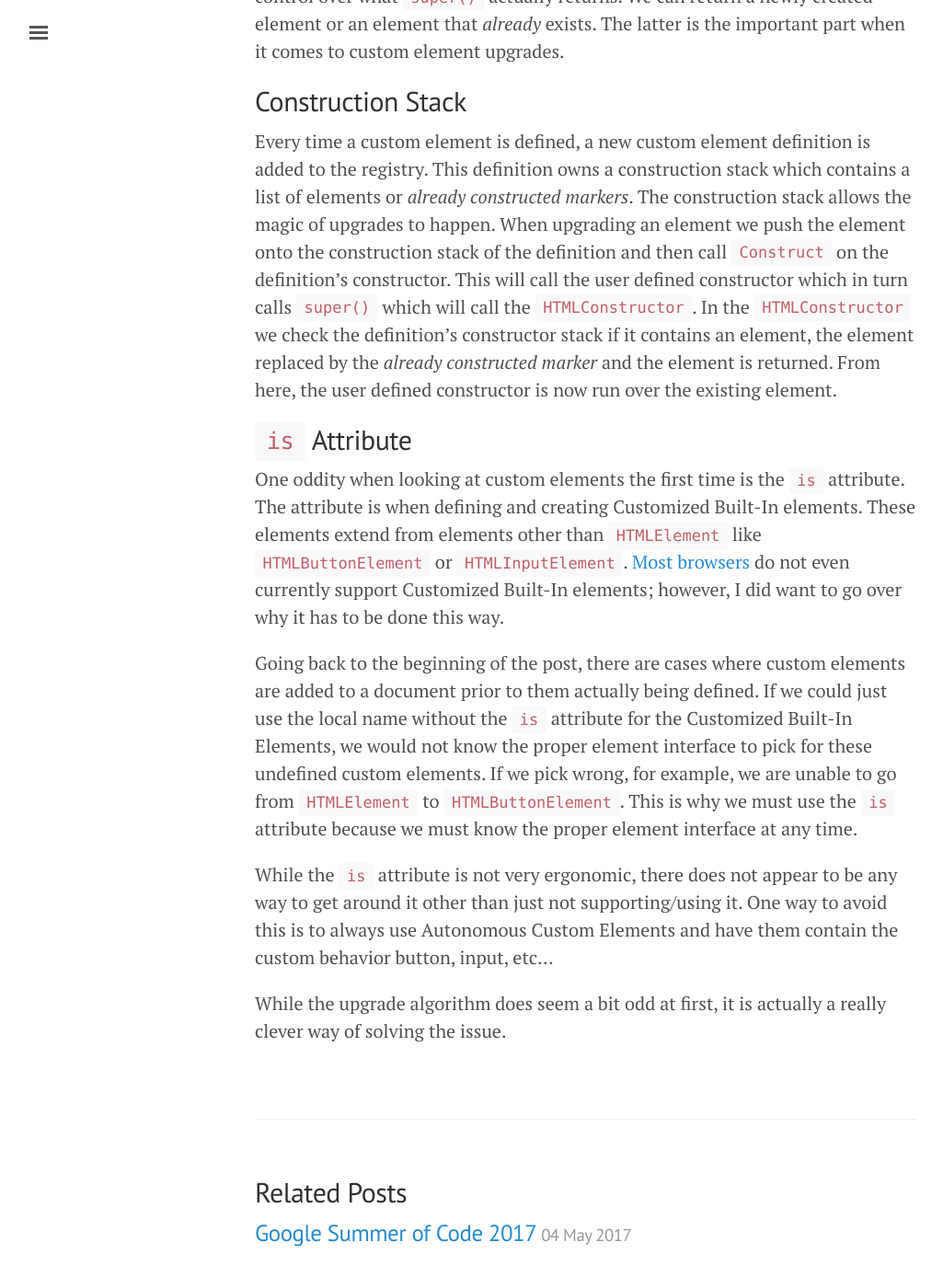
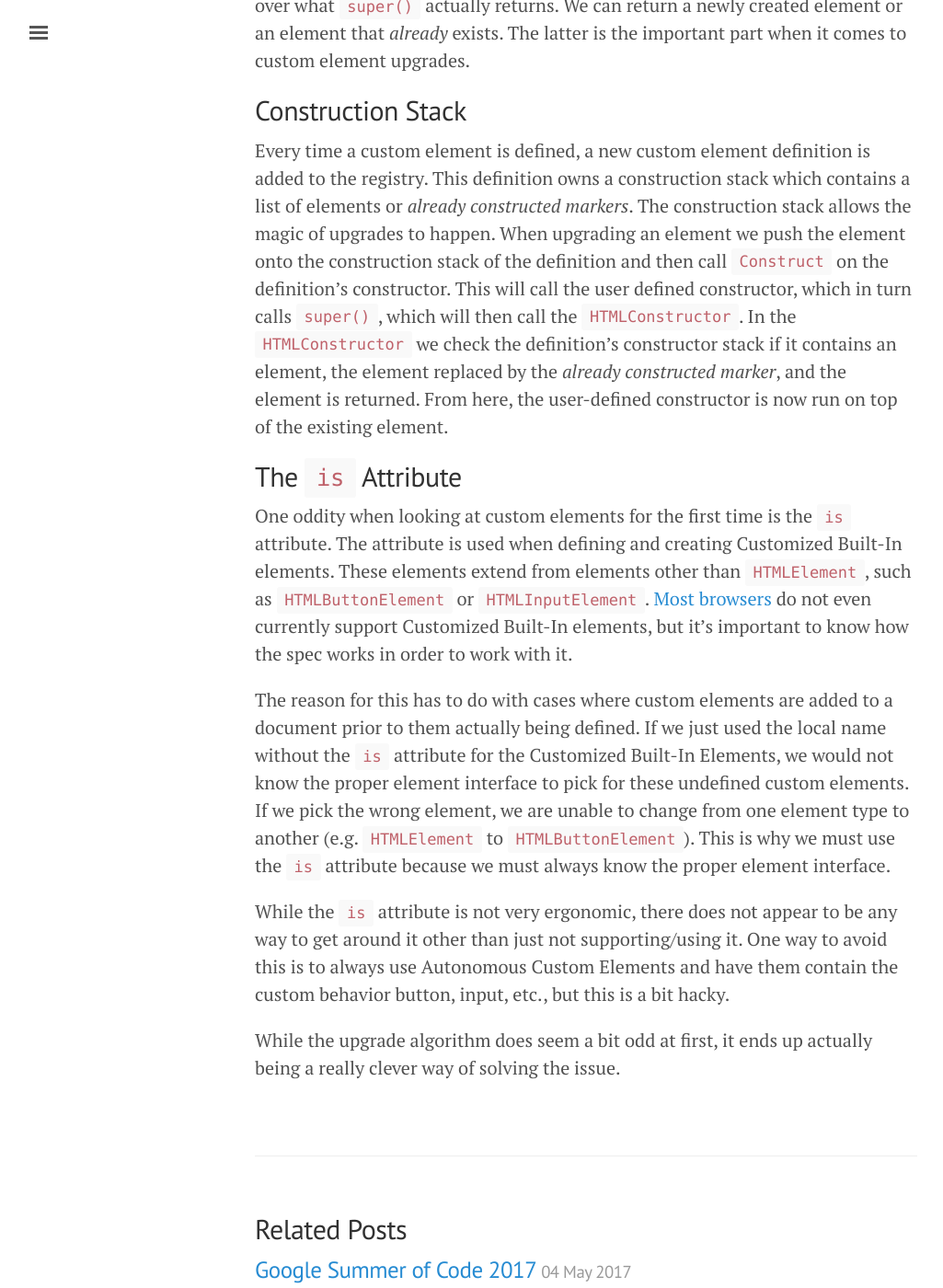
Before and after one commit to cbrewster/cbrewster.github.io, a Jekyll site: the page built from _posts/2017-6-8-custom-element-upgrades.md, in a window 1280 px wide and 1400 px high, scrolled down 1725 px. Shown: the whole window at 92% size, without its empty margins (3-1028 px from the left). Built offline with Jekyll 4.4.1, drawn with Linux system fonts in a browser that asks for light colours; some of the changed text lies outside the part shown.

Commit message:
Fix grammar and writing style issues

````diff
--- a/_posts/2017-6-8-custom-element-upgrades.md
+++ b/_posts/2017-6-8-custom-element-upgrades.md
@@ -13,12 +13,12 @@ customElements.define("custom-elements", class CustomElement extends HTMLElement
 </script>
 ```
 
-In this example, `custom-element` is added to the document before it has been defined, this means the `custom-element` will not have the constructor run and will not behave as expected. To solve this problem, after a custom element definition is added to a registry, all the elements are traversed and any elements that match the local name of the new definition are upgraded.
+In this example, `custom-element` is added to the document before it has been defined, which means its constructor will not be run and thus will not behave as expected. To solve this problem, after a custom element definition is added to a registry, all the elements are traversed and any elements that match the local name of the new definition are upgraded.
 
-It seems odd at first because the custom element starts as a HTMLElement but should end up as a CustomElement after the upgrade algorithm. This all needs to be done without removing and readding a new element. We need to actually run the constructor against the already existing element.
+This seems odd at first because the custom element starts out as a HTMLElement, but should end up as a CustomElement after the upgrade algorithm. This all needs to be done without removing and re-adding a new element. We need to actually run the constructor against the already existing element.
 
 ## HTMLConstructor
-First we need to take a detour and look at the `[HTMLConstructor]` WebIDL extended attribute. Before custom elements, you could not use a class to extend native elements like `HTMLElement` or `HTMLButtonElement`.
+First, we need to take a detour and look at the `[HTMLConstructor]` WebIDL extended attribute. Before custom elements, you couldn't use a class to extend native elements like `HTMLElement` or `HTMLButtonElement`.
 
 Example:
 ```javascript
@@ -31,23 +31,23 @@ class CustomElement extends HTMLElement {
 new CustomElement();
 ```
 
-If you try this code you will probably get an error like `Illegal constructor`. This is because native element don't expose a constructor, well at least not until custom elements. `HTMLConstructor` is a new constructor from the custom element spec that adds a constructor for most native HTML elements; however, it is not like a normal constructor.
+If you try this code you will probably get an error like `Illegal constructor`. This is because the native element doesn't expose a constructor (or at least not until custom elements came around). `HTMLConstructor` is a new constructor defined in the custom element spec that adds a constructor for most native HTML elements; however, it is not like a normal constructor.
 
-Note: The call to the `HTMLConstructor` happens when `super()` is called in the subclass constructor.
+###### Note: The call to the `HTMLConstructor` happens when `super()` is called in the subclass constructor.
 
-The above example will only succeed if `CusomtElement` is added to the custom element registry. This is due to the special behavior of the `HTMLConstructor` defined in the spec. I won't go over that too much in detail (see [the spec][HTMLConstructor] for more detail), the important thing to note is that with the custom constructor, we have control over what `super()` actually returns. We can return a newly created element or an element that _already_ exists. The latter is the important part when it comes to custom element upgrades.
+The above example will only succeed if `CustomElement` is added to the custom element registry. This is due to the behavior of the `HTMLConstructor` defined in the spec. I won't go over that too much in detail (see [the spec][HTMLConstructor] for more), but the important thing to note is that with the custom constructor, we have control over what `super()` actually returns. We can return a newly created element or an element that _already_ exists. The latter is the important part when it comes to custom element upgrades.
 
 ## Construction Stack
-Every time a custom element is defined, a new custom element definition is added to the registry. This definition owns a construction stack which contains a list of elements or _already constructed markers_. The construction stack allows the magic of upgrades to happen. When upgrading an element we push the element onto the construction stack of the definition and then call `Construct` on the definition's constructor. This will call the user defined constructor which in turn calls `super()` which will call the `HTMLConstructor`. In the `HTMLConstructor` we check the definition's constructor stack if it contains an element, the element replaced by the _already constructed marker_ and the element is returned. From here, the user defined constructor is now run over the existing element.
+Every time a custom element is defined, a new custom element definition is added to the registry. This definition owns a construction stack which contains a list of elements or _already constructed markers_. The construction stack allows the magic of upgrades to happen. When upgrading an element we push the element onto the construction stack of the definition and then call `Construct` on the definition's constructor. This will call the user defined constructor, which in turn calls `super()`, which will then call the `HTMLConstructor`. In the `HTMLConstructor` we check the definition's constructor stack if it contains an element, the element replaced by the _already constructed marker_, and the element is returned. From here, the user-defined constructor is now run on top of the existing element.
 
-## `is` Attribute
-One oddity when looking at custom elements the first time is the `is` attribute. The attribute is when defining and creating Customized Built-In elements. These elements extend from elements other than `HTMLElement` like `HTMLButtonElement` or `HTMLInputElement`. [Most browsers][caniuse custom elements] do not even currently support Customized Built-In elements; however, I did want to go over why it has to be done this way.
+## The `is` Attribute
+One oddity when looking at custom elements for the first time is the `is` attribute. The attribute is used when defining and creating Customized Built-In elements. These elements extend from elements other than `HTMLElement`, such as `HTMLButtonElement` or `HTMLInputElement`. [Most browsers][caniuse custom elements] do not even currently support Customized Built-In elements, but it's important to know how the spec works in order to work with it.
 
-Going back to the beginning of the post, there are cases where custom elements are added to a document prior to them actually being defined. If we could just use the local name without the `is` attribute for the Customized Built-In Elements, we would not know the proper element interface to pick for these undefined custom elements. If we pick wrong, for example, we are unable to go from `HTMLElement` to `HTMLButtonElement`. This is why we must use the `is` attribute because we must know the proper element interface at any time.
+The reason for this has to do with cases where custom elements are added to a document prior to them actually being defined. If we just used the local name without the `is` attribute for the Customized Built-In Elements, we would not know the proper element interface to pick for these undefined custom elements. If we pick the wrong element, we are unable to change from one element type to another (e.g. `HTMLElement` to `HTMLButtonElement`). This is why we must use the `is` attribute because we must always know the proper element interface.
 
-While the `is` attribute is not very ergonomic, there does not appear to be any way to get around it other than just not supporting/using it. One way to avoid this is to always use Autonomous Custom Elements and have them contain the custom behavior button, input, etc...
+While the `is` attribute is not very ergonomic, there does not appear to be any way to get around it other than just not supporting/using it. One way to avoid this is to always use Autonomous Custom Elements and have them contain the custom behavior button, input, etc., but this is a bit hacky.
 
-While the upgrade algorithm does seem a bit odd at first, it is actually a really clever way of solving the issue.
+While the upgrade algorithm does seem a bit odd at first, it ends up actually being a really clever way of solving the issue.
 
 [HTMLConstructor]:https://html.spec.whatwg.org/multipage/dom.html#htmlconstructor
 [caniuse custom elements]:http://caniuse.com/#feat=custom-elementsv1
````
Also changed, not shown: other parts of _posts/2017-6-8-custom-element-upgrades.md (+1 -1 lines).
